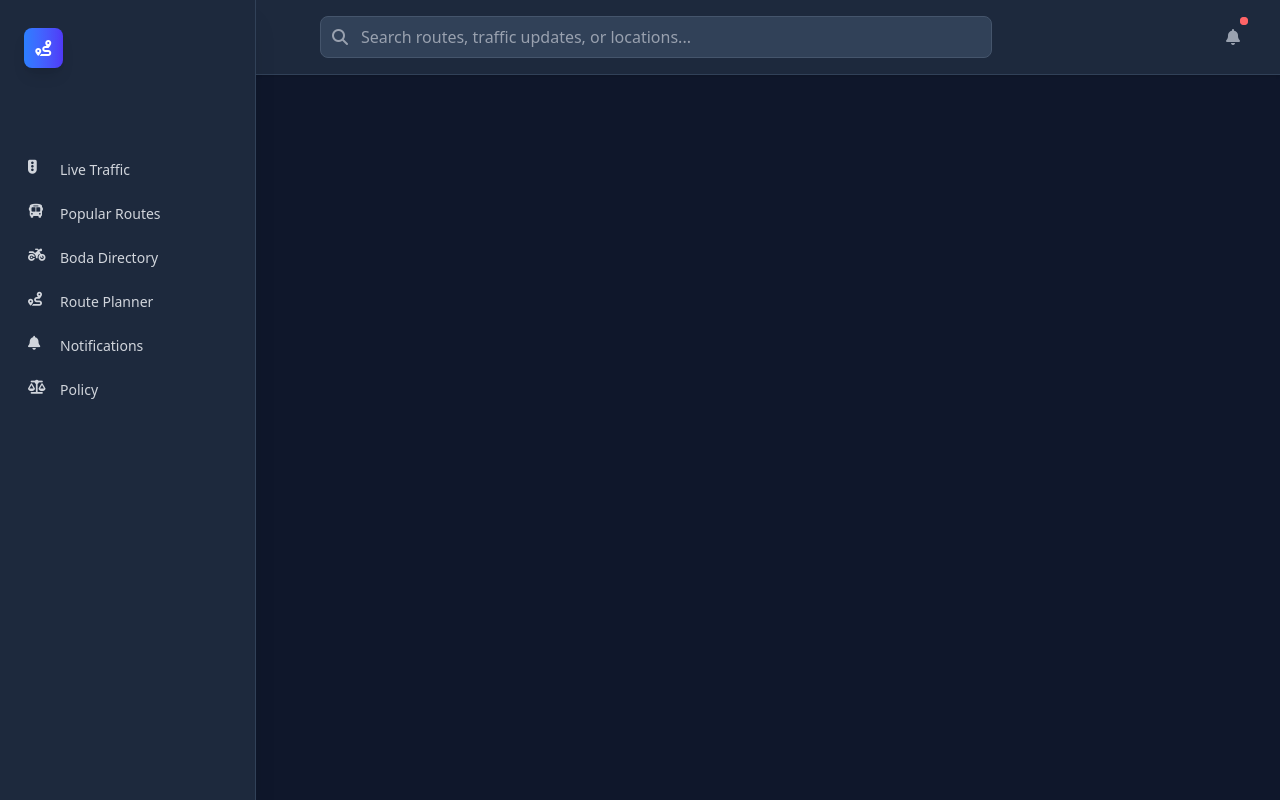
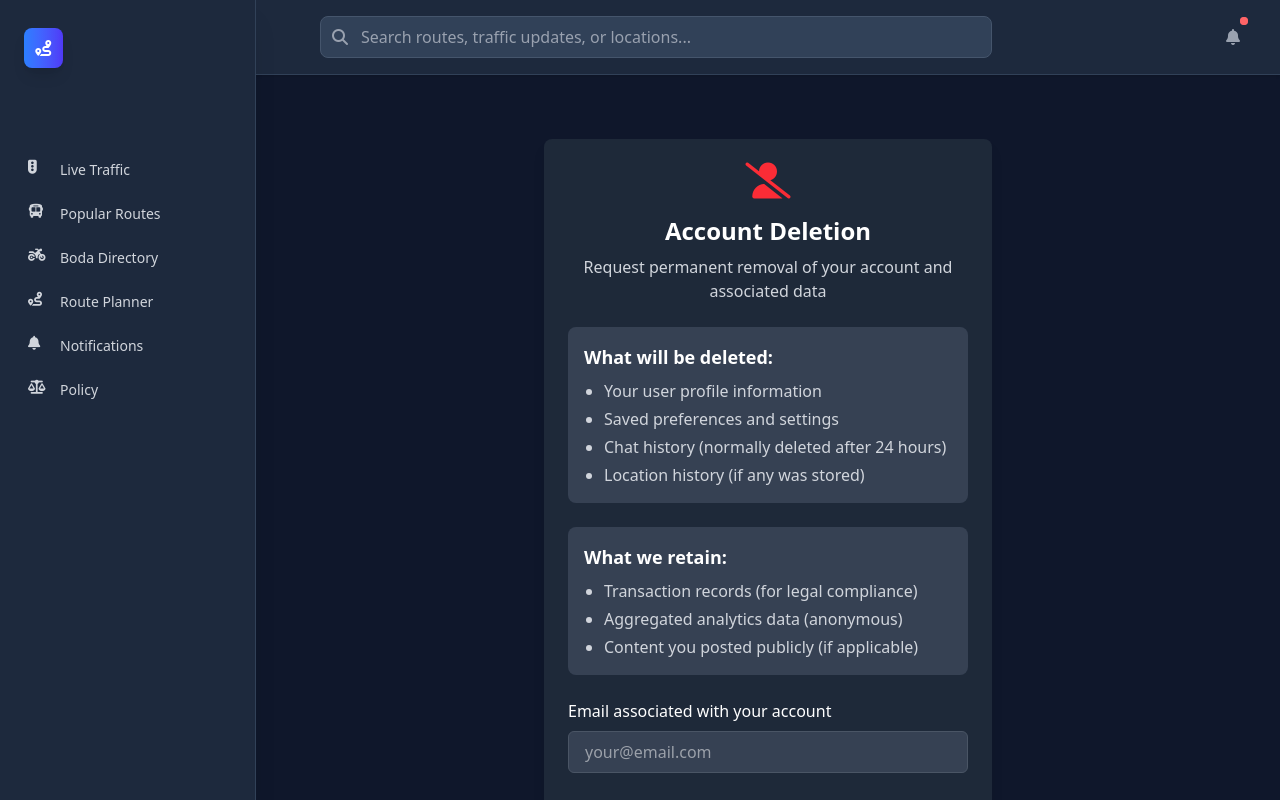
Before and after one commit to TechWithMonda/safarimove, a Vue app: page /settings in a window 1280 px wide. Built offline with nearby package versions, Linux system fonts and the light colour scheme.

Commit message:
added deletion

```diff
--- a/src/router/index.js
+++ b/src/router/index.js
@@ -9,6 +9,7 @@ import HelpSupport from '../views/HelpSupport.vue'
 import Login from '../views/Login.vue'
 import Register from '../views/Register.vue'
 import Report from '@/views/Report.vue'
+import DeleteAccount from '@/views/DeleteAccount.vue'
 
 const routes = [
   {
@@ -80,6 +81,12 @@ const routes = [
     name: '/privacypolicy',
     component: HelpSupport,
 
+  },
+  {
+    path: '/settings',
+    name: 'DeleteAccount',
+    component: DeleteAccount,
+
   }
 ]
 
--- /dev/null
+++ b/src/views/DeleteAccount.vue
@@ -0,0 +1,130 @@
+<template>
+  <div class="max-w-md mx-auto p-6 bg-gray-800 rounded-lg shadow-lg mt-10">
+    <div class="text-center mb-6">
+      <i class="fas fa-user-slash text-4xl text-red-500 mb-4"></i>
+      <h2 class="text-2xl font-bold text-white">Account Deletion</h2>
+      <p class="text-gray-300 mt-2">Request permanent removal of your account and associated data</p>
+    </div>
+
+    <div v-if="!submitted" class="space-y-6">
+      <div class="bg-gray-700 p-4 rounded-lg">
+        <h3 class="text-lg font-semibold text-white mb-2">What will be deleted:</h3>
+        <ul class="list-disc pl-5 text-gray-300 space-y-1">
+          <li>Your user profile information</li>
+          <li>Saved preferences and settings</li>
+          <li>Chat history (normally deleted after 24 hours)</li>
+          <li>Location history (if any was stored)</li>
+        </ul>
+      </div>
+
+      <div class="bg-gray-700 p-4 rounded-lg">
+        <h3 class="text-lg font-semibold text-white mb-2">What we retain:</h3>
+        <ul class="list-disc pl-5 text-gray-300 space-y-1">
+          <li>Transaction records (for legal compliance)</li>
+          <li>Aggregated analytics data (anonymous)</li>
+          <li>Content you posted publicly (if applicable)</li>
+        </ul>
+      </div>
+
+      <div>
+        <label class="block text-white mb-2">Email associated with your account</label>
+        <input
+          v-model="email"
+          type="email"
+          placeholder="your@email.com"
+          class="w-full px-4 py-2 bg-gray-700 border border-gray-600 rounded-md text-white focus:ring-2 focus:ring-red-500 focus:border-transparent"
+          required
+        >
+      </div>
+
+      <div>
+        <label class="flex items-start">
+          <input
+            v-model="confirmDelete"
+            type="checkbox"
+            class="mt-1 mr-2 h-5 w-5 text-red-600 rounded focus:ring-red-500 border-gray-600 bg-gray-700"
+          >
+          <span class="text-gray-300">
+            I understand this action is <span class="font-semibold text-white">irreversible</span> and will permanently delete my account and associated data from Nairobi Connect.
+          </span>
+        </label>
+      </div>
+
+      <div class="pt-2">
+        <button
+          @click="submitRequest"
+          :disabled="!canSubmit"
+          :class="{'opacity-50 cursor-not-allowed': !canSubmit, 'hover:bg-red-700': canSubmit}"
+          class="w-full bg-red-600 text-white py-3 px-4 rounded-md font-medium transition duration-150"
+        >
+          Request Account Deletion
+        </button>
+      </div>
+    </div>
+
+    <div v-else class="text-center py-8">
+      <i class="fas fa-check-circle text-5xl text-green-500 mb-4"></i>
+      <h3 class="text-xl font-bold text-white mb-2">Request Received</h3>
+      <p class="text-gray-300 mb-4">
+        We've received your account deletion request. Our team will process it within 7 business days.
+      </p>
+      <p class="text-sm text-gray-400">
+        A confirmation has been sent to <span class="font-medium text-white">{{ email }}</span>
+      </p>
+    </div>
+
+    <div class="mt-6 pt-4 border-t border-gray-700">
+      <h3 class="text-sm font-semibold text-gray-400 mb-2">ALTERNATIVE OPTIONS</h3>
+      <button
+        @click="$emit('partial-deletion')"
+        class="text-blue-400 hover:text-blue-300 text-sm font-medium"
+      >
+        Request partial data deletion instead
+      </button>
+    </div>
+  </div>
+</template>
+
+<script>
+export default {
+  name: 'AccountDeletion',
+  data() {
+    return {
+      email: '',
+      confirmDelete: false,
+      submitted: false
+    }
+  },
+  computed: {
+    canSubmit() {
+      return this.email && this.confirmDelete
+    }
+  },
+  methods: {
+    async submitRequest() {
+      if (!this.canSubmit) return
+
+      try {
+        // Here you would typically make an API call to your backend
+        // await this.$axios.post('/account/deletion', { email: this.email })
+
+        // For demo purposes, we'll just show the success state
+        this.submitted = true
+
+        // Google Play requires logging deletion requests
+        console.log(`Account deletion requested for: ${this.email}`)
+      } catch (error) {
+        console.error('Deletion request failed:', error)
+        alert('Failed to submit request. Please try again.')
+      }
+    }
+  }
+}
+</script>
+
+<style scoped>
+input[type="email"]:focus {
+  outline: none;
+  box-shadow: 0 0 0 2px rgba(239, 68, 68, 0.5);
+}
+</style>
```
